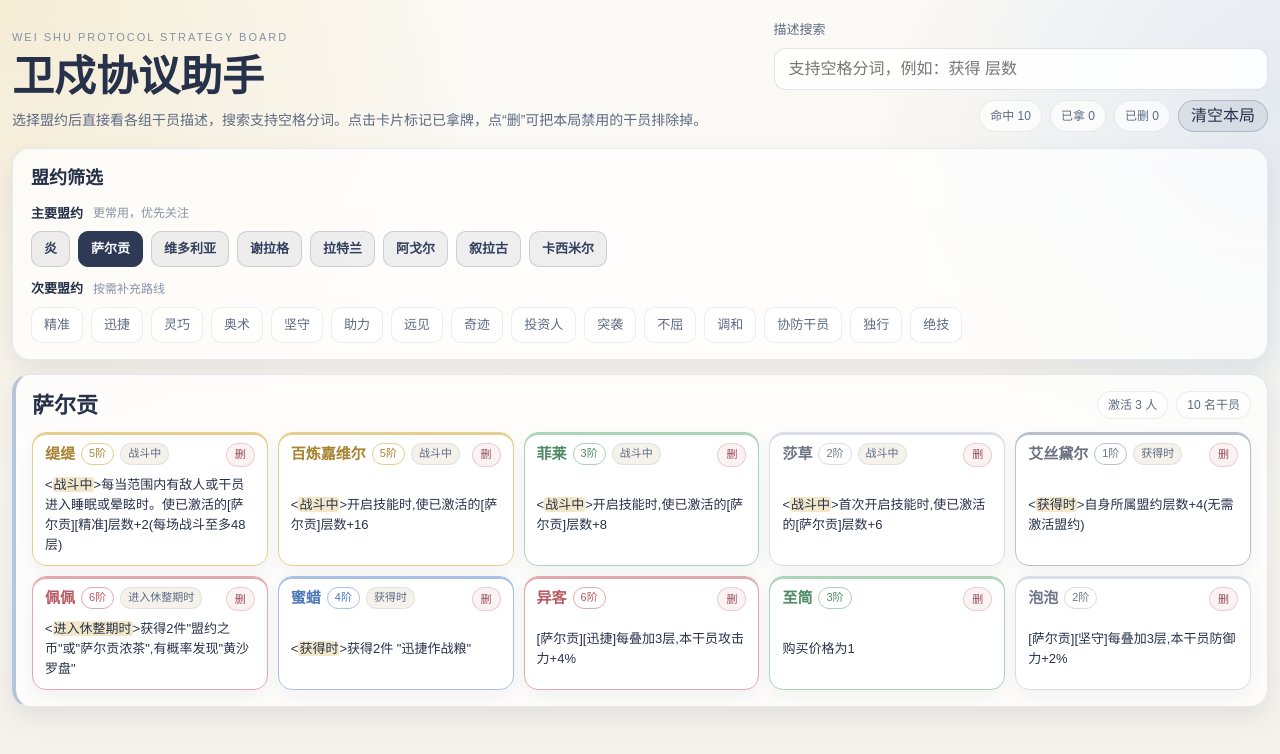
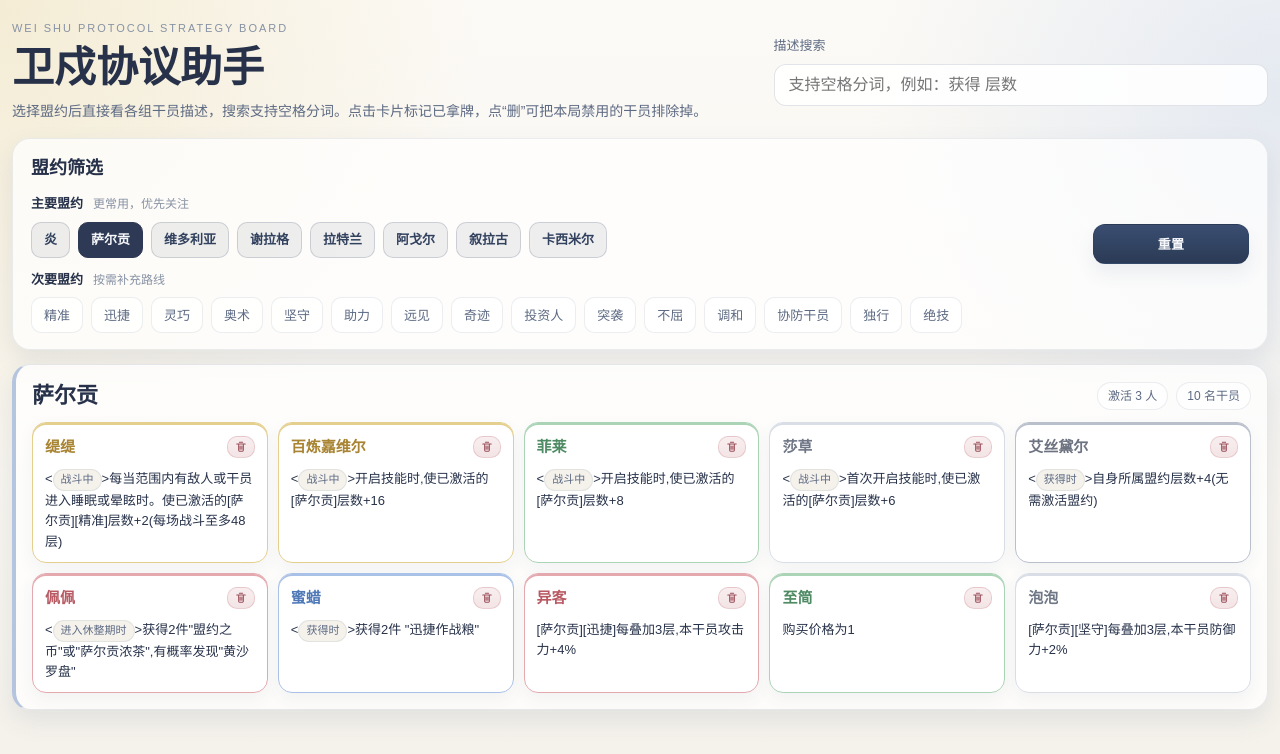
Before and after one commit to llomin/arknights-weishu-tool, a React (Vite) app: page / in a window 1280 px wide. Both pictures are taken after a click on the button "萨尔贡". Shown: the top 754 px of the page. Built offline with nearby package versions, Linux system fonts and the light colour scheme.

Commit message:
style: 样式调整

```diff
--- a/src/pages/strategy-board/StrategyBoardPage.module.css
+++ b/src/pages/strategy-board/StrategyBoardPage.module.css
@@ -8,11 +8,13 @@
   display: grid;
   grid-template-columns: minmax(0, 1.2fr) minmax(320px, 0.8fr);
   gap: 20px;
-  align-items: end;
+  align-items: center;
 }
 
 .headerCopy {
   min-width: 0;
+  display: grid;
+  align-content: center;
 }
 
 .eyebrow {
@@ -74,72 +76,86 @@
   background: rgba(255, 255, 255, 0.96);
 }
 
-.toolbarRow {
-  display: flex;
-  flex-wrap: wrap;
-  gap: 8px;
-  align-items: center;
-  justify-content: flex-end;
-}
-
-.toolbarStat {
-  display: inline-flex;
-  align-items: center;
-  height: 32px;
-  padding: 0 10px;
-  border: 1px solid rgba(88, 104, 134, 0.12);
-  border-radius: 999px;
-  background: rgba(255, 255, 255, 0.68);
-  color: var(--text-secondary);
-  font-size: 12px;
-}
-
 .ghostButton,
 .resetButton {
-  height: 32px;
-  padding: 0 12px;
-  border-radius: 999px;
+  display: inline-flex;
+  width: 100%;
+  min-height: 40px;
+  align-items: center;
+  justify-content: center;
+  padding: 0 14px;
+  border-radius: 12px;
   cursor: pointer;
+  font-size: 13px;
+  font-weight: 700;
+  letter-spacing: 0.02em;
+  box-shadow: 0 10px 18px rgba(62, 83, 118, 0.08);
   transition:
     transform 180ms ease,
     border-color 180ms ease,
     background 180ms ease,
-    color 180ms ease;
+    color 180ms ease,
+    box-shadow 180ms ease;
 }
 
 .ghostButton {
-  border: 1px solid rgba(88, 104, 134, 0.14);
-  background: rgba(255, 255, 255, 0.72);
+  border: 1px solid rgba(88, 104, 134, 0.16);
+  background: linear-gradient(
+    180deg,
+    rgba(255, 255, 255, 0.96) 0%,
+    rgba(244, 247, 250, 0.86) 100%
+  );
   color: var(--text-secondary);
 }
 
 .resetButton {
-  border: 1px solid rgba(39, 60, 90, 0.22);
-  background: rgba(39, 60, 90, 0.08);
-  color: var(--text-primary);
+  border: 1px solid rgba(39, 60, 90, 0.24);
+  background: linear-gradient(180deg, #3a4e71 0%, #2b3a55 100%);
+  color: #f7f8fb;
 }
 
 .ghostButton:hover,
 .resetButton:hover {
   transform: translateY(-1px);
+  box-shadow: 0 12px 22px rgba(62, 83, 118, 0.12);
 }
 
 .ghostButton:hover {
   border-color: rgba(88, 104, 134, 0.3);
+  background: linear-gradient(
+    180deg,
+    rgba(255, 255, 255, 1) 0%,
+    rgba(240, 244, 248, 0.94) 100%
+  );
+  color: var(--text-primary);
 }
 
 .resetButton:hover {
-  border-color: rgba(39, 60, 90, 0.34);
-  background: rgba(39, 60, 90, 0.12);
+  border-color: rgba(39, 60, 90, 0.42);
+  background: linear-gradient(180deg, #435a81 0%, #324562 100%);
+}
+
+.ghostButton:focus-visible,
+.resetButton:focus-visible {
+  outline: none;
+  box-shadow: 0 0 0 3px rgba(170, 193, 231, 0.2);
 }
 
 .filterSection {
+  display: grid;
+  grid-template-columns: minmax(0, 1fr) 156px;
+  gap: 18px;
+  align-items: center;
   margin-top: 16px;
   padding: 16px 18px;
   border: 1px solid rgba(88, 104, 134, 0.12);
   border-radius: 18px;
   background: rgba(255, 255, 255, 0.72);
   box-shadow: var(--shadow-soft);
+}
+
+.filterMain {
+  min-width: 0;
 }
 
 .filterHeader {
@@ -149,6 +165,15 @@
 .filterTitle {
   margin: 0;
   font-size: 18px;
+}
+
+.filterActions {
+  display: grid;
+  gap: 10px;
+  min-width: 0;
+  align-self: center;
+  justify-items: stretch;
+  align-content: center;
 }
 
 .filterDescription {
@@ -301,6 +326,7 @@
   --tier-fg: var(--text-primary);
   --tier-border: var(--border-primary);
   display: grid;
+  grid-template-rows: 28px minmax(0, 1fr);
   gap: 8px;
   padding: 10px 12px;
   border: 1px solid var(--tier-border);
@@ -332,24 +358,30 @@
 
 .operatorTopRow {
   display: flex;
-  align-items: flex-start;
+  height: 28px;
+  align-items: center;
   justify-content: space-between;
   gap: 8px;
+  overflow: hidden;
 }
 
 .operatorIdentity {
   display: flex;
-  flex-wrap: wrap;
-  gap: 6px;
+  flex: 1 1 auto;
   align-items: center;
+  height: 100%;
   min-width: 0;
 }
 
 .operatorName {
+  display: block;
   color: var(--tier-fg);
   font-size: 15px;
   font-weight: 700;
   line-height: 1.2;
+  white-space: nowrap;
+  overflow: hidden;
+  text-overflow: ellipsis;
 }
 
 .operatorTier,
@@ -377,27 +409,51 @@
 
 .removeButton {
   flex: 0 0 auto;
-  height: 24px;
-  padding: 0 8px;
-  border: 1px solid rgba(184, 90, 99, 0.24);
-  border-radius: 999px;
-  background: rgba(184, 90, 99, 0.08);
+  display: inline-flex;
+  width: 28px;
+  height: 22px;
+  align-items: center;
+  justify-content: center;
+  padding: 0;
+  border: 1px solid rgba(184, 90, 99, 0.22);
+  border-radius: 10px;
+  background: linear-gradient(
+    180deg,
+    rgba(184, 90, 99, 0.1) 0%,
+    rgba(184, 90, 99, 0.16) 100%
+  );
   color: #9a4d58;
-  font-size: 11px;
   cursor: pointer;
   transition:
     border-color 180ms ease,
     background 180ms ease,
-    transform 180ms ease;
+    transform 180ms ease,
+    box-shadow 180ms ease;
+}
+
+.removeIcon {
+  width: 14px;
+  height: 14px;
 }
 
 .removeButton:hover {
   transform: translateY(-1px);
-  border-color: rgba(184, 90, 99, 0.4);
-  background: rgba(184, 90, 99, 0.14);
+  border-color: rgba(184, 90, 99, 0.38);
+  background: linear-gradient(
+    180deg,
+    rgba(184, 90, 99, 0.16) 0%,
+    rgba(184, 90, 99, 0.24) 100%
+  );
+  box-shadow: 0 8px 14px rgba(154, 77, 88, 0.12);
+}
+
+.removeButton:focus-visible {
+  outline: none;
+  box-shadow: 0 0 0 3px rgba(184, 90, 99, 0.18);
 }
 
 .operatorDescription {
+  align-self: stretch;
   margin: 0;
   color: var(--text-primary);
   font-size: 13px;
@@ -447,10 +503,6 @@
     grid-template-columns: 1fr;
   }
 
-  .toolbarRow {
-    justify-content: flex-start;
-  }
-
   .groupHeader {
     align-items: flex-start;
     flex-direction: column;
@@ -469,6 +521,20 @@
     padding-right: 12px;
   }
 
+  .filterSection {
+    grid-template-columns: 1fr;
+  }
+
+  .filterHeader {
+    margin-bottom: 12px;
+  }
+
+  .filterActions {
+    width: 100%;
+    max-width: none;
+    align-self: stretch;
+  }
+
   .operatorGrid {
     grid-template-columns: 1fr;
   }
--- a/src/pages/strategy-board/StrategyBoardPage.tsx
+++ b/src/pages/strategy-board/StrategyBoardPage.tsx
@@ -6,7 +6,6 @@ import {
 } from '@/entities/covenant/model/normalizeCovenants';
 import { buildOperatorGroups } from '@/entities/operator/model/buildOperatorGroups';
 import { operators } from '@/entities/operator/model/normalizeOperators';
-import { filterOperators } from '@/entities/operator/model/queryOperators';
 import { useStrategyStore } from '@/features/strategy/model/useStrategyStore';
 import { buildHighlightSegments } from '@/shared/lib/highlightText';
 import { getSearchKeywords } from '@/shared/lib/searchKeywords';
@@ -41,12 +40,6 @@ export function StrategyBoardPage() {
 
   const deferredSearchKeyword = useDeferredValue(searchKeyword);
   const searchKeywords = getSearchKeywords(deferredSearchKeyword);
-  const visibleOperators = filterOperators(
-    operators,
-    selectedCovenantIds,
-    deferredSearchKeyword,
-    removedOperatorIds,
-  );
   const groups = buildOperatorGroups(
     operators,
     selectedCovenantIds,
@@ -54,9 +47,6 @@ export function StrategyBoardPage() {
     removedOperatorIds,
   );
   const pickedOperatorIdSet = new Set(pickedOperatorIds);
-  const pickedVisibleCount = visibleOperators.filter((operator) =>
-    pickedOperatorIdSet.has(operator.id),
-  ).length;
 
   function renderCovenantChip(
     covenantId: string,
@@ -110,32 +100,13 @@ export function StrategyBoardPage() {
               }}
             />
           </label>
-
-          <div className={styles.toolbarRow}>
-            <span className={styles.toolbarStat}>命中 {visibleOperators.length}</span>
-            <span className={styles.toolbarStat}>已拿 {pickedVisibleCount}</span>
-            <span className={styles.toolbarStat}>已删 {removedOperatorIds.length}</span>
-            {removedOperatorIds.length > 0 ? (
-              <button
-                className={styles.ghostButton}
-                type="button"
-                onClick={() => restoreRemovedOperators()}
-              >
-                恢复已删
-              </button>
-            ) : null}
-            <button className={styles.resetButton} type="button" onClick={() => reset()}>
-              清空本局
-            </button>
-          </div>
         </div>
       </header>
 
       <section className={styles.filterSection}>
+        <div className={styles.filterMain}>
           <div className={styles.filterHeader}>
-          <div>
             <h2 className={styles.filterTitle}>盟约筛选</h2>
-          </div>
           </div>
 
           <div className={styles.filterGroup}>
@@ -160,6 +131,22 @@ export function StrategyBoardPage() {
                 renderCovenantChip(covenant.id, covenant.name, false),
               )}
             </div>
+          </div>
+        </div>
+
+        <div className={styles.filterActions}>
+          {removedOperatorIds.length > 0 ? (
+            <button
+              className={styles.ghostButton}
+              type="button"
+              onClick={() => restoreRemovedOperators()}
+            >
+              恢复已删
+            </button>
+          ) : null}
+          <button className={styles.resetButton} type="button" onClick={() => reset()}>
+            重置
+          </button>
         </div>
       </section>
 
@@ -196,6 +183,9 @@ export function StrategyBoardPage() {
               <div className={styles.operatorGrid}>
                 {group.operators.map((operator) => {
                   const isPicked = pickedOperatorIdSet.has(operator.id);
+                  const traitTagSet = new Set(
+                    operator.traitTags.map((tag) => tag.toLocaleLowerCase('zh-CN')),
+                  );
                   const highlightKeywords = [
                     ...searchKeywords,
                     ...operator.traitTags.filter((tag) =>
@@ -228,32 +218,54 @@ export function StrategyBoardPage() {
                       <div className={styles.operatorTopRow}>
                         <div className={styles.operatorIdentity}>
                           <span className={styles.operatorName}>{operator.name}</span>
-                          <span className={styles.operatorTier}>
-                            {operator.tierLabel}
-                          </span>
-                          {operator.traitTags.map((tag) => (
-                            <span className={styles.operatorTag} key={`${operator.id}-${tag}`}>
-                              {tag}
-                            </span>
-                          ))}
                         </div>
 
                         <button
                           className={styles.removeButton}
                           type="button"
+                          aria-label={`移除 ${operator.name}`}
+                          title={`移除 ${operator.name}`}
                           onKeyDown={(event) => event.stopPropagation()}
                           onClick={(event) => {
                             event.stopPropagation();
                             toggleRemovedOperator(operator.id);
                           }}
                         >
-                          删
+                          <svg
+                            className={styles.removeIcon}
+                            viewBox="0 0 24 24"
+                            aria-hidden="true"
+                          >
+                            <path
+                              d="M9.25 3.75h5.5M4.75 6.75h14.5M8 6.75v11a1.5 1.5 0 0 0 1.5 1.5h5a1.5 1.5 0 0 0 1.5-1.5v-11M10.5 10.25v5.5M13.5 10.25v5.5"
+                              fill="none"
+                              stroke="currentColor"
+                              strokeWidth="1.8"
+                              strokeLinecap="round"
+                              strokeLinejoin="round"
+                            />
+                          </svg>
                         </button>
                       </div>
 
                       <p className={styles.operatorDescription}>
-                        {descriptionSegments.map((segment, index) =>
-                          segment.highlighted ? (
+                        {descriptionSegments.map((segment, index) => {
+                          const isTraitTagSegment = traitTagSet.has(
+                            segment.text.toLocaleLowerCase('zh-CN'),
+                          );
+
+                          if (isTraitTagSegment) {
+                            return (
+                              <span
+                                className={styles.operatorTag}
+                                key={`${operator.id}-${index}-${segment.text}`}
+                              >
+                                {segment.text}
+                              </span>
+                            );
+                          }
+
+                          return segment.highlighted ? (
                             <mark
                               className={styles.descriptionHighlight}
                               key={`${operator.id}-${index}-${segment.text}`}
@@ -264,8 +276,8 @@ export function StrategyBoardPage() {
                             <span key={`${operator.id}-${index}-${segment.text}`}>
                               {segment.text}
                             </span>
-                          ),
-                        )}
+                          );
+                        })}
                       </p>
                     </article>
                   );
```
Lines whose indentation alone changed are shown as unchanged.
